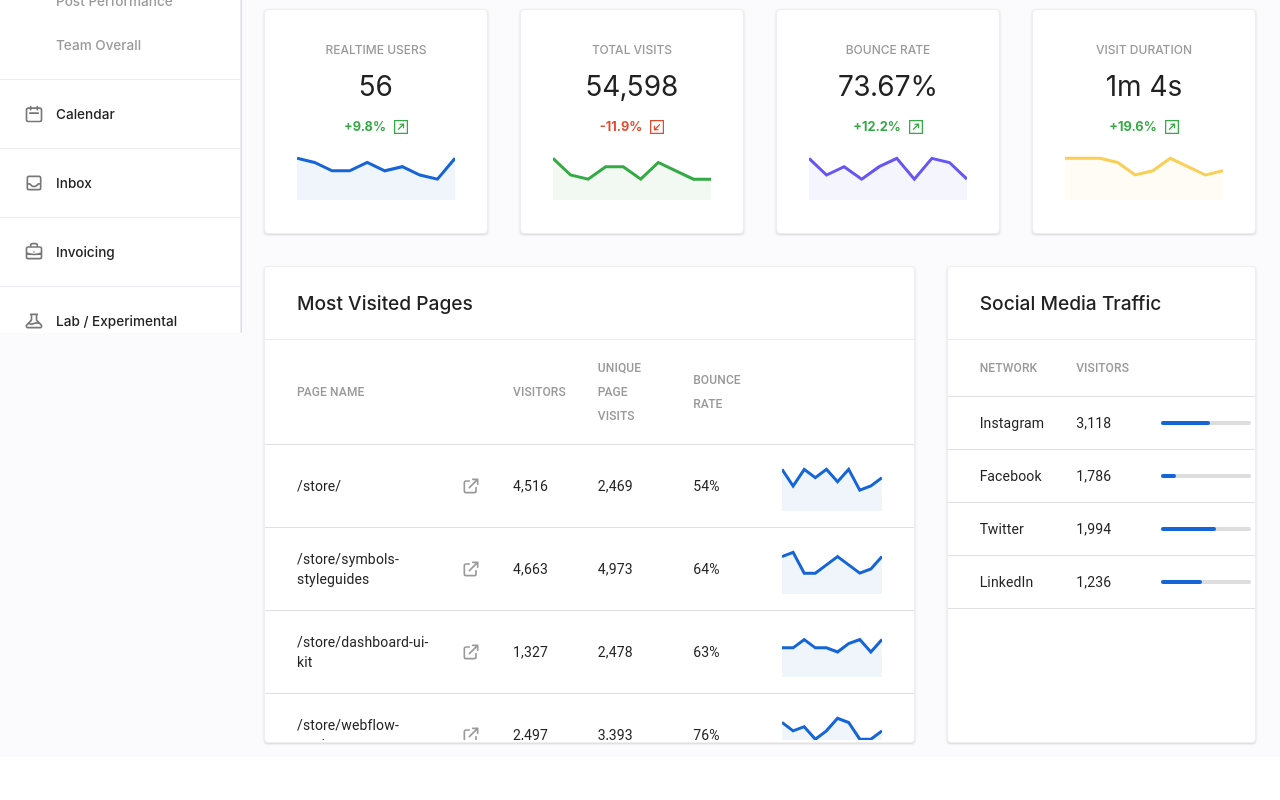
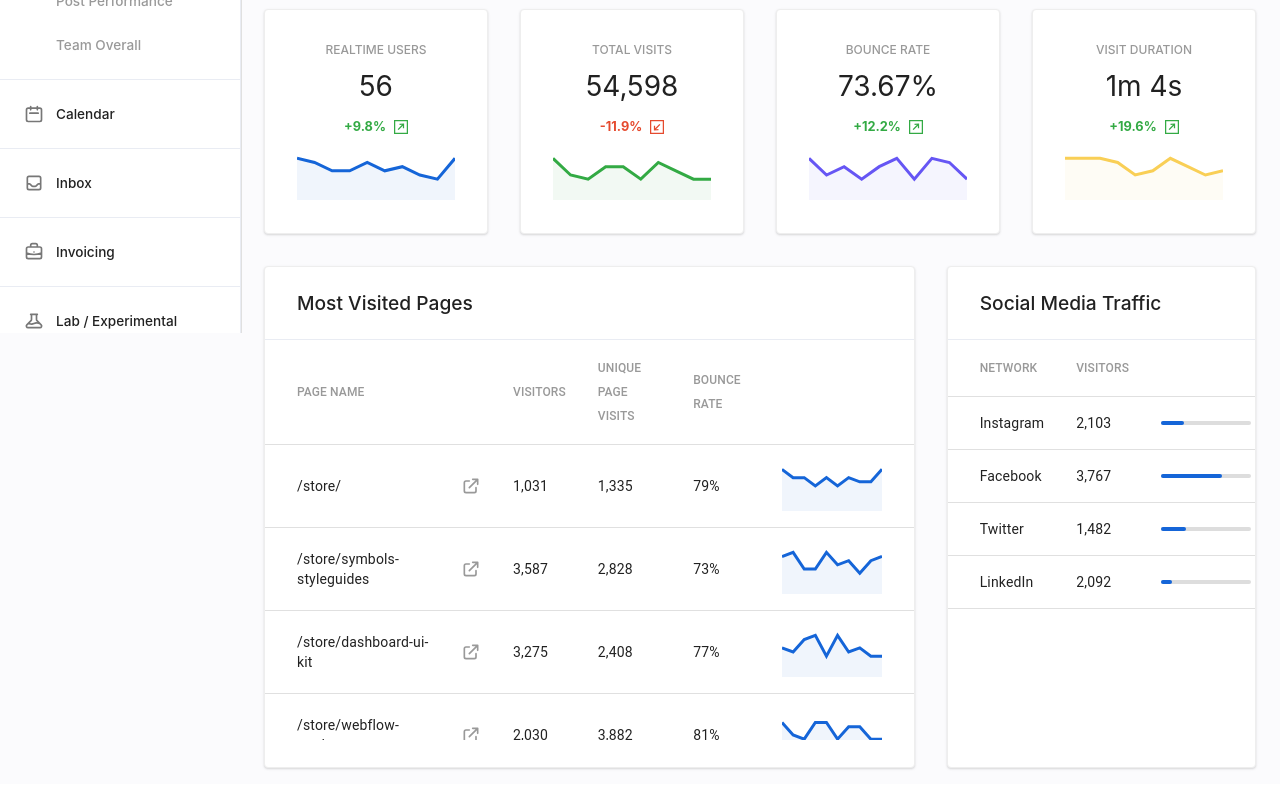
Before and after one commit to glocore/dashboard-ui, a React (Create React App) app: page / in a window 1280 px wide. Shown: the part 467-1267 px from the top of the page. Before the commit the page ends 1240 px from the top, so only its background shows below. Built offline with nearby package versions, Linux system fonts and the light colour scheme.

Commit message:
refactor VisitorTable and SocialTrafficTable to emulate data fetching

```diff
--- a/src/components/main/SocialTrafficTable.js
+++ b/src/components/main/SocialTrafficTable.js
@@ -3,6 +3,7 @@ import React from "react";
 import styled, { keyframes } from "styled-components";
 import { Card, CardHeader, CardHeaderText } from "../common/Card";
 import { TableHeadCell, TableCell, TableRow } from "../common/Table";
+import { useData } from "./socialTrafficTable/data";
 
 const getRandomInt = (min, max) => {
   return Math.floor(Math.random() * (max - min + 1)) + min;
@@ -63,9 +64,10 @@ const PercentBar = ({ percent }) => {
 };
 
 const SocialTrafficTable = () => {
-  const [tableData] = React.useState(generateSampleData());
+  const { loading, data } = useData();
+
   return (
-    <Card style={{ height: "100%", maxHeight: 500 }}>
+    <Card style={{ height: 500 }} loading={loading}>
       <CardHeader>
         <CardHeaderText>Social Media Traffic</CardHeaderText>
       </CardHeader>
@@ -79,7 +81,7 @@ const SocialTrafficTable = () => {
             </TableRow>
           </TableHead>
           <TableBody>
-            {tableData.map((row, index) => (
+            {data.map((row, index) => (
               <TableRow key={index} hover>
                 <TableCell>{row.network}</TableCell>
                 <TableCell>{row.visitors.toLocaleString()}</TableCell>
--- a/src/components/main/VisitorsTable.js
+++ b/src/components/main/VisitorsTable.js
@@ -5,6 +5,7 @@ import { Area, AreaChart, ResponsiveContainer } from "recharts";
 import { ExternalLink as ExternalLinkIcon } from "../../icons";
 import { Card, CardHeader, CardHeaderText } from "../common/Card";
 import { TableHeadCell, TableCell, TableRow } from "../common/Table";
+import { useData } from "./visitorsTable/data";
 
 const columns = [
   { label: "Page Name" },
@@ -61,11 +62,11 @@ const StyledExternalLinkIcon = styled(ExternalLinkIcon)`
 `;
 
 const VisitorsTable = () => {
-  const [tableData] = React.useState(generateSampleData());
+  const { loading, data } = useData();
   const theme = React.useContext(ThemeContext);
 
   return (
-    <Card style={{ height: "100%", maxHeight: 500 }}>
+    <Card style={{ height: 500 }} loading={loading}>
       <CardHeader>
         <CardHeaderText>Most Visited Pages</CardHeaderText>
       </CardHeader>
@@ -84,7 +85,7 @@ const VisitorsTable = () => {
             </TableRow>
           </TableHead>
           <TableBody>
-            {tableData.map((row, index) => (
+            {data.map((row, index) => (
               <TableRow hover key={index}>
                 <TableCell>{row.route}</TableCell>
                 <TableCell>
--- /dev/null
+++ b/src/components/main/socialTrafficTable/data.js
@@ -0,0 +1,38 @@
+import React from "react";
+
+const getRandomInt = (min, max) => {
+  return Math.floor(Math.random() * (max - min + 1)) + min;
+};
+
+const generateSampleData = () => {
+  const networks = ["Instagram", "Facebook", "Twitter", "LinkedIn"];
+  const result = [];
+  networks.forEach((network) => {
+    result.push({
+      network,
+      visitors: getRandomInt(1000, 5000),
+      percentVisitors: getRandomInt(10, 80),
+    });
+  });
+
+  return result;
+};
+
+const useData = () => {
+  const [loading, setLoading] = React.useState(true);
+  const [data, setData] = React.useState(generateSampleData());
+
+  React.useEffect(() => {
+    setTimeout(() => {
+      setData(generateSampleData());
+      setLoading(false);
+    }, getRandomInt(2000, 3000));
+  }, []);
+
+  return {
+    loading,
+    data,
+  };
+};
+
+export { useData };
--- /dev/null
+++ b/src/components/main/visitorsTable/data.js
@@ -0,0 +1,58 @@
+import React from "react";
+
+const getRandomInt = (min, max) => {
+  return Math.floor(Math.random() * (max - min + 1)) + min;
+};
+
+const generateSampleChartData = () => {
+  const result = [];
+  for (let i = 1; i <= 10; i++) {
+    result.push({
+      name: i,
+      data: getRandomInt(5, 10),
+    });
+  }
+
+  return result;
+};
+
+const generateSampleData = () => {
+  const routes = [
+    "/store/",
+    "/store/symbols-styleguides",
+    "/store/dashboard-ui-kit",
+    "/store/webflow-cards",
+    "/store/symbols-styleguides",
+  ];
+  const result = [];
+  routes.forEach((route) => {
+    result.push({
+      route,
+      visitors: getRandomInt(1000, 5000),
+      uniquePageVisits: getRandomInt(1000, 5000),
+      bounceRate: getRandomInt(50, 90),
+      chartData: generateSampleChartData(),
+    });
+  });
+
+  return result;
+};
+
+const useData = () => {
+  const [loading, setLoading] = React.useState(true);
+  const [data, setData] = React.useState(generateSampleData());
+
+  React.useEffect(() => {
+    setTimeout(() => {
+      setData(generateSampleData());
+      setLoading(false);
+    }, getRandomInt(2000, 3000));
+  }, []);
+
+  return {
+    loading,
+    data,
+  };
+};
+
+export { useData };
```
